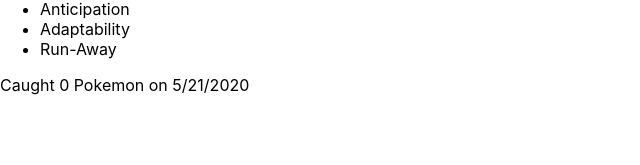
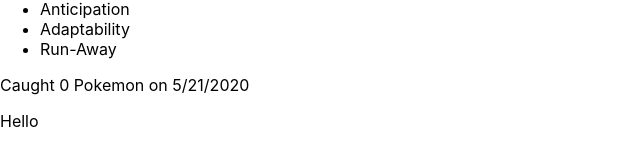
Before and after one commit to Sonjide-zz/pokedex, a React (Create React App) app: page / in a window 1280 px wide. Shown: the part 439-604 px from the top of the page, without its empty margins (0-640 px from the left). Built offline with nearby package versions, Linux system fonts and the light colour scheme; the HTML template or start-up script is replaced by a standard one.

Commit message:
added hello for testing

```diff
--- a/src/CaughtPokemon.js
+++ b/src/CaughtPokemon.js
@@ -4,7 +4,10 @@
 function CaughtPokemon() {
   const date = new Date().toLocaleDateString();
   return (
+    <div>
     <p>Caught 0 Pokemon on {date}</p>
+    <p>Hello</p>
+    </div>
   );
 }
 
```
